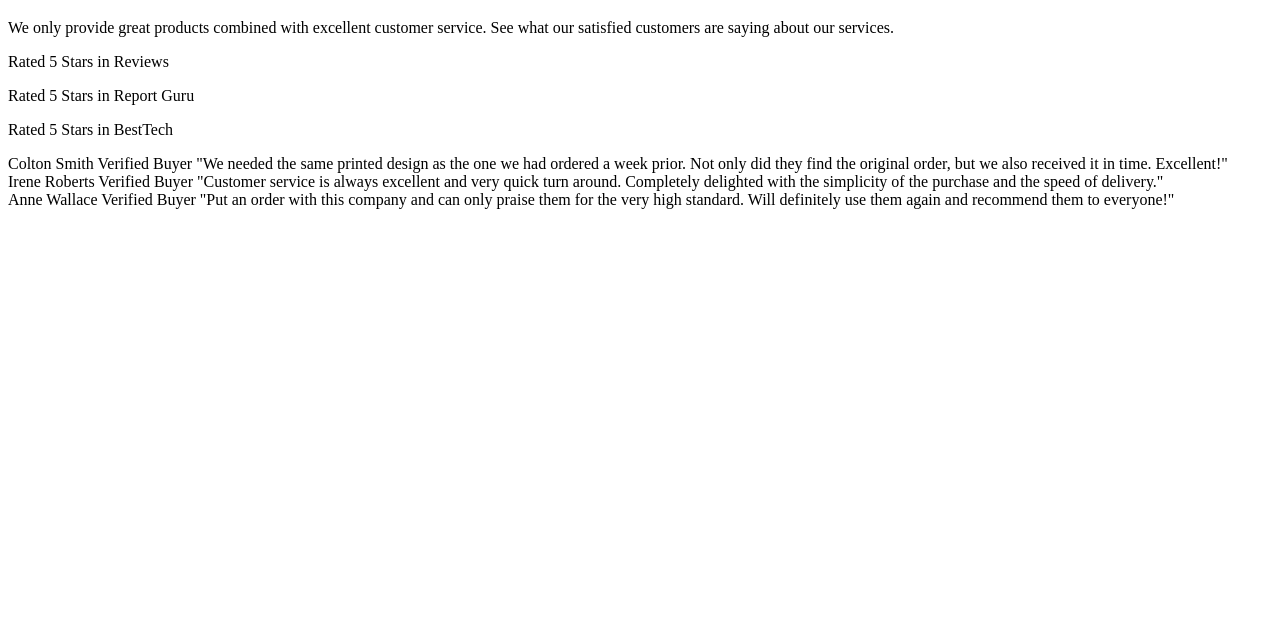
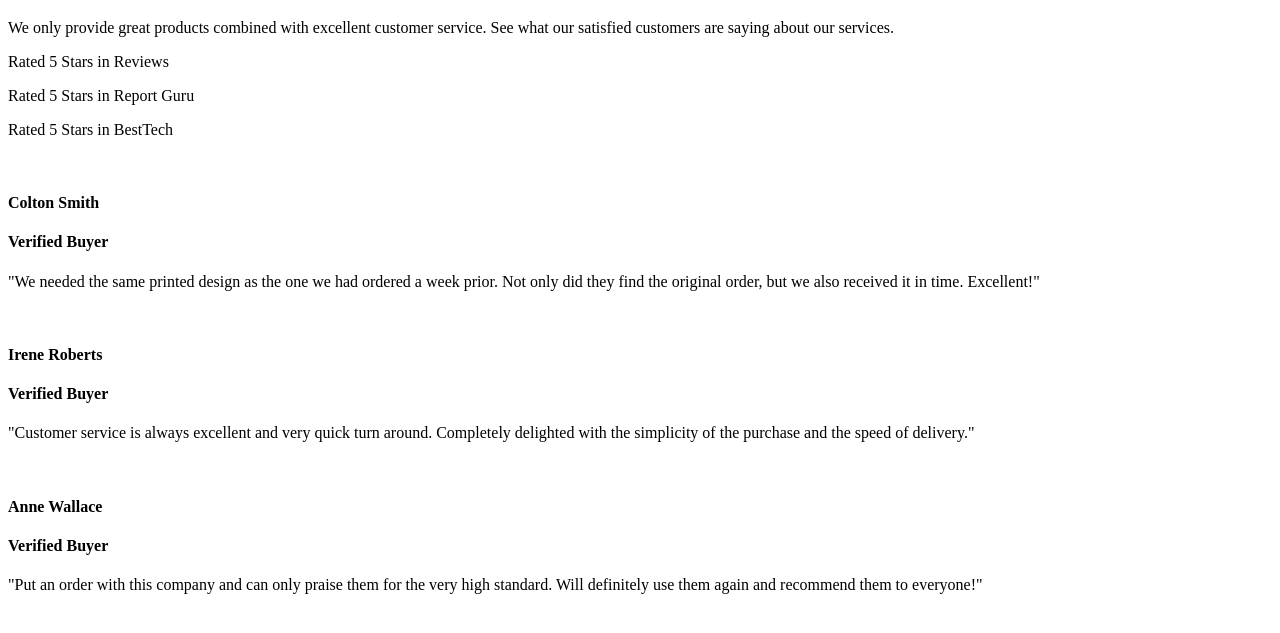
Before and after one commit to Elvis-LR/Social-proff, a plain HTML site: page index.html in a window 1280 px wide. Shown: the part 61-694 px from the top of the page. Drawn offline with Linux system fonts and the light colour scheme.

Commit message:
add verified buyers section

```diff
--- a/index.html
+++ b/index.html
@@ -48,19 +48,40 @@
       </div>
       <div class="reviews">
         <div class="comments">
-          Colton Smith Verified Buyer "We needed the same printed design as the
-          one we had ordered a week prior. Not only did they find the original
-          order, but we also received it in time. Excellent!"
+          <div class="buyer">
+            <img src="" alt="" />
+            <h4 class="name">Colton Smith</h4>
+            <h4 class="verified">Verified Buyer</h4>
+          </div>
+          <p>
+            "We needed the same printed design as the one we had ordered a week
+            prior. Not only did they find the original order, but we also
+            received it in time. Excellent!"
+          </p>
         </div>
         <div class="comments">
-          Irene Roberts Verified Buyer "Customer service is always excellent and
-          very quick turn around. Completely delighted with the simplicity of
-          the purchase and the speed of delivery."
+          <div class="buyer">
+            <img src="" alt="" />
+            <h4 class="name">Irene Roberts</h4>
+            <h4 class="verified">Verified Buyer</h4>
+          </div>
+          <p>
+            "Customer service is always excellent and very quick turn around.
+            Completely delighted with the simplicity of the purchase and the
+            speed of delivery."
+          </p>
         </div>
         <div class="comments">
-          Anne Wallace Verified Buyer "Put an order with this company and can
-          only praise them for the very high standard. Will definitely use them
-          again and recommend them to everyone!"
+          <div class="buyer">
+            <img src="" alt="" />
+            <h4 class="name">Anne Wallace</h4>
+            <h4 class="verified">Verified Buyer</h4>
+          </div>
+          <p>
+            "Put an order with this company and can only praise them for the
+            very high standard. Will definitely use them again and recommend
+            them to everyone!"
+          </p>
         </div>
       </div>
     </div>
```
